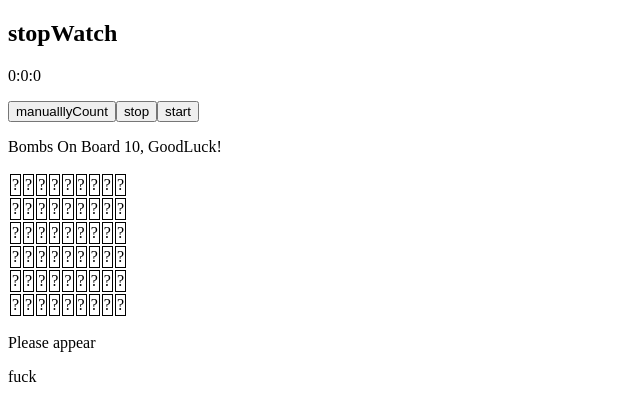
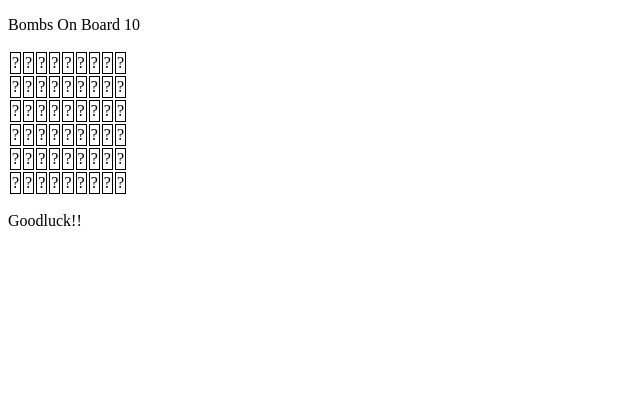
Before and after one commit to SantoHerrera/minesweeperbutinvue, a Vue app: page / in a window 1280 px wide. Shown: the top 420 px of the page, without its empty margins (0-640 px from the left). Built offline with nearby package versions, Linux system fonts and the light colour scheme.

Commit message:
commented out the stopwatch, ill hopefully return to it later and actually implement it

```diff
--- a/src/App.vue
+++ b/src/App.vue
@@ -1,14 +1,13 @@
 <template>
   <div id="app">
-    <StopWatch />
-    <HelloWorld />
+    <HelloWorld/>
     {{idk}}
   </div>
 </template>
 
 <script>
 import HelloWorld from "./components/HelloWorld.vue";
-import StopWatch from "./components/StopWatch.vue";
+//import StopWatch from "./components/StopWatch.vue";
 
 
 export default {
@@ -16,12 +15,12 @@ export default {
   idk: "linked",
   data: function() {
     return {
-      idk: "fuck"
+      idk: ""
     };
   },
   components: {
-    HelloWorld,
-    StopWatch
+    HelloWorld
+    //StopWatch
   }
 };
 </script>
--- a/src/components/HelloWorld.vue
+++ b/src/components/HelloWorld.vue
@@ -1,6 +1,6 @@
 <template>
   <div class="hello">
-    <p>Bombs On Board {{bombsOnBoard}}, GoodLuck!</p>
+    <p>Bombs On Board {{bombsOnBoard}}</p>
     <!-- uncomment this for a cheat sheet
     <p>Bombs isMarked successfully {{bombsDiscoveredVerified}}</p>
     -->
@@ -32,7 +32,7 @@ export default {
       if I set it here and try to increment it when f incrementBomb
       gets called it wont. so this is a little work around
       */
-      shitLinked: "Please appear",
+      shitLinked: "Goodluck!!",
       board: this.createNestedArray(9, 6),
       firstClick: true
     };
```
